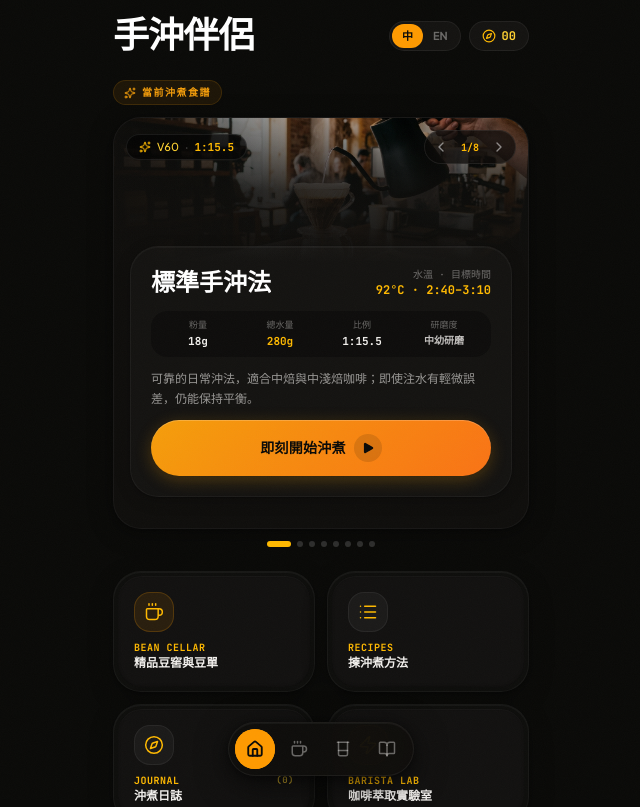
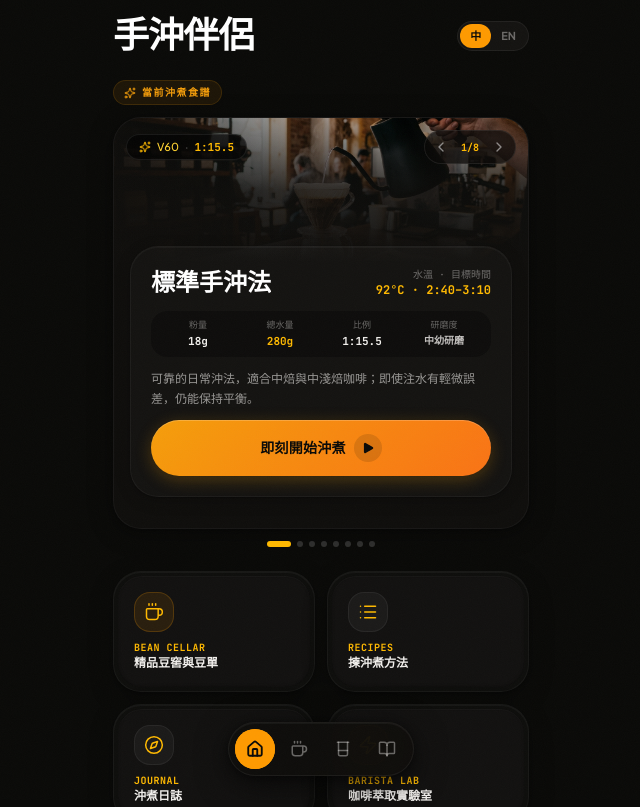
Before and after one commit to scmlewis/pour-over-companion, a React (Vite) app: page / in a window 1280 px wide. Shown: the top 807 px of the page, without its empty margins (319-959 px from the left). Built offline with nearby package versions, Linux system fonts and the light colour scheme.

Commit message:
fix: remove excessive journal badge from HomeScreen

```diff
--- a/src/components/HomeScreen.tsx
+++ b/src/components/HomeScreen.tsx
@@ -91,8 +91,6 @@ export const HomeScreen: React.FC<HomeScreenProps> = ({
   const [canScrollLeft, setCanScrollLeft] = useState(false);
   const [canScrollRight, setCanScrollRight] = useState(true);
 
-  const cupsCount = logs.length.toString().padStart(2, '0');
-
   const allBeans: BeanInfo[] = [...customBeans, ...(sampleBeans as BeanInfo[])];
 
   const scrollToRecipe = (index: number) => {
@@ -181,14 +179,6 @@ export const HomeScreen: React.FC<HomeScreenProps> = ({
             </button>
           </div>
 
-          <button
-            onClick={onViewHistory}
-            className="flex items-center gap-1.5 px-3 py-1.5 rounded-full bg-[#141311] hover:bg-[#1a1816] border border-white/[0.06] active:scale-95 transition-all duration-500 text-xs text-[#f0eeeb]/60 group"
-            style={{ transitionTimingFunction: 'var(--ease-spring)' }}
-          >
-            <Compass className="w-3.5 h-3.5 text-amber-400 group-hover:rotate-45 transition-transform duration-700" style={{ transitionTimingFunction: 'var(--ease-spring)' }} />
-            <span className="font-mono font-bold text-amber-300">{cupsCount}</span>
-          </button>
         </div>
       </motion.div>
 
@@ -396,9 +386,8 @@ export const HomeScreen: React.FC<HomeScreenProps> = ({
               <Compass className="w-5 h-5 stroke-[1.8]" />
             </div>
             <div>
-              <div className="text-[10px] font-mono text-amber-400 font-bold uppercase tracking-wider flex items-center justify-between">
+              <div className="text-[10px] font-mono text-amber-400 font-bold uppercase tracking-wider">
                 <span>JOURNAL</span>
-                <span className="text-[9px] text-amber-300/70 font-mono">({logs.length})</span>
               </div>
               <div className="text-xs font-bold text-[#f0eeeb] truncate group-hover:text-amber-300 transition-colors duration-500">
                 {t('history.title')}
```
